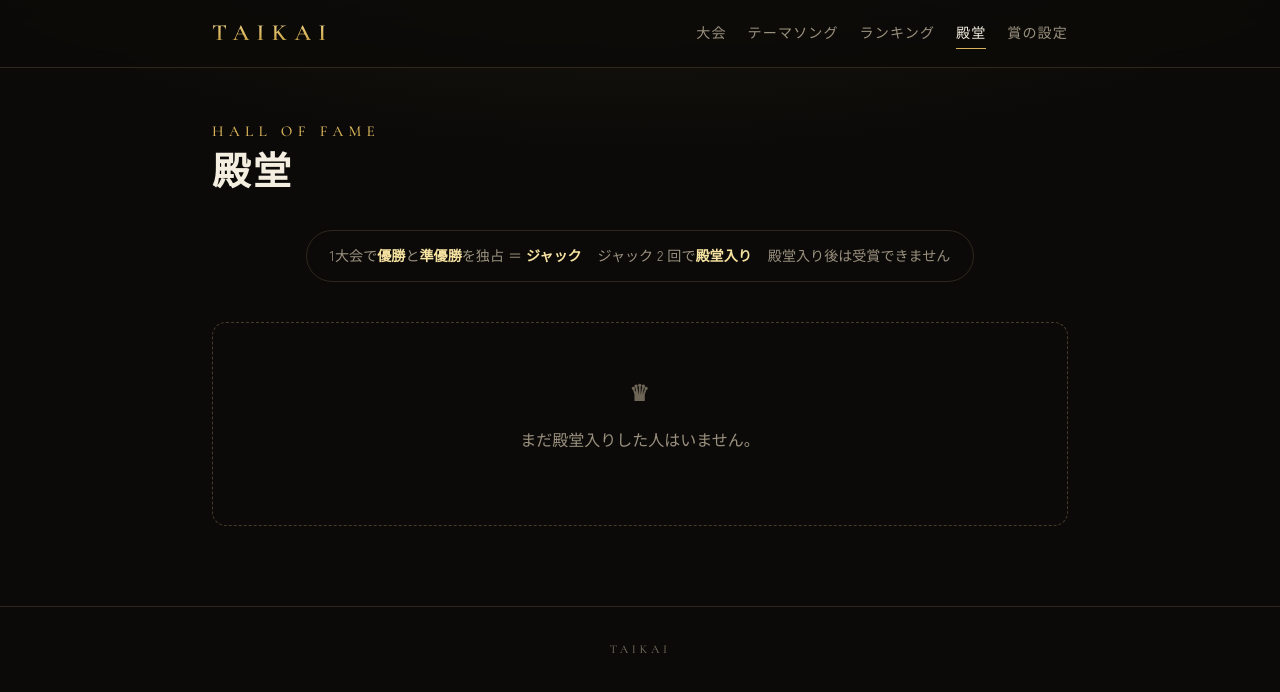
After one commit to masat0shi/taikai, a Django app: page /hall-of-fame/ in a window 1280 px wide. The commit adds this page. Shown: the top 692 px of the page. Run offline with Django 4.2, Linux system fonts and the light colour scheme; data comes from the database, SQL or seed files in the repository; data that the repository does not hold is empty; some web fonts are replaced.

Commit message:
ジャックと殿堂入りを追加
- ジャック: 1大会で同じ人が優勝と準優勝を独占
- ジャック通算2回で殿堂入り。殿堂ページを追加
- 大会一覧・大会ページ・ランキングにジャック/殿堂入りを表示
- 殿堂入りした人は、殿堂入り後の大会では受賞できない

Co-Authored-By: Claude Opus 5.5 <noreply@anthropic.com>

```diff
--- /dev/null
+++ b/contests/hall.py
@@ -0,0 +1,56 @@
+"""ジャックと殿堂入りの判定。
+
+- ジャック: 1つの大会で、同じ人が「優勝」と「準優勝」を両方受賞すること
+- 殿堂入り: ジャックを通算 HALL_OF_FAME_JACKS 回達成すること
+
+優勝・準優勝は賞の表示順で判定する（表示順 1 = 優勝, 2 = 準優勝）。
+同じ人かどうかは「言った人」の文字列（前後の空白を除く）が一致するかで判定する。
+"""
+
+from collections import defaultdict
+
+from .models import Entry
+
+WIN_ORDER = 1
+RUNNER_UP_ORDER = 2
+HALL_OF_FAME_JACKS = 2
+
+
+def jackers_in(entries):
+    """1大会分の受賞語からジャックした人の一覧を返す。"""
+    winners, runners_up = set(), set()
+    for e in entries:
+        name = e.speaker.strip()
+        if e.award.order == WIN_ORDER:
+            winners.add(name)
+        elif e.award.order == RUNNER_UP_ORDER:
+            runners_up.add(name)
+    return sorted(winners & runners_up)
+
+
+def all_jacks():
+    """{言った人: [ジャックした大会の日付, ...（古い順）]}"""
+    by_contest = defaultdict(lambda: (set(), set()))
+    rows = Entry.objects.filter(award__order__in=[WIN_ORDER, RUNNER_UP_ORDER]).values_list(
+        "contest__date", "speaker", "award__order"
+    )
+    for date, speaker, order in rows:
+        by_contest[date][0 if order == WIN_ORDER else 1].add(speaker.strip())
+
+    jacks = defaultdict(list)
+    for date in sorted(by_contest):
+        winners, runners_up = by_contest[date]
+        for name in winners & runners_up:
+            jacks[name].append(date)
+    return dict(jacks)
+
+
+def hall_of_fame(jacks=None):
+    """殿堂入りした人の一覧（殿堂入りした日が古い順）。"""
+    jacks = all_jacks() if jacks is None else jacks
+    members = [
+        {"speaker": name, "jacks": dates, "inducted_on": dates[HALL_OF_FAME_JACKS - 1]}
+        for name, dates in jacks.items()
+        if len(dates) >= HALL_OF_FAME_JACKS
+    ]
+    return sorted(members, key=lambda m: (m["inducted_on"], m["speaker"]))
--- a/contests/templates/contests/base.html
+++ b/contests/templates/contests/base.html
@@ -125,6 +125,11 @@
     .table-wrap { overflow-x:auto; }
 
     footer.site { border-top:1px solid var(--line); color:var(--dim); font-size:.75rem; letter-spacing:.3em; text-align:center; padding:2rem 0 3rem; font-family:var(--latin); }
+    /* ジャック・殿堂入りタグ */
+    .tag { display:inline-flex; align-items:center; gap:.3rem; font-family:var(--latin); font-weight:600; font-size:.72rem;
+           letter-spacing:.2em; padding:.12rem .65rem; border-radius:999px; vertical-align:middle; white-space:nowrap; }
+    .tag.jack { color:var(--gold-hi); border:1px solid var(--gold); background:rgba(216,180,90,.1); }
+    .tag.hof { color:#1a1306; background:linear-gradient(180deg,var(--gold-hi),var(--gold) 60%,#b98f35); }
     {% block extra_style %}{% endblock %}
   </style>
 </head>
@@ -137,6 +142,7 @@
       <a href="{% url 'contests:contest_list' %}" class="{% if u == 'contest_list' or 'contest_' in u or 'entry_' in u %}on{% endif %}">大会</a>
       <a href="{% url 'contests:song_list' %}" class="{% if 'song_' in u %}on{% endif %}">テーマソング</a>
       <a href="{% url 'contests:ranking' %}" class="{% if u == 'ranking' %}on{% endif %}">ランキング</a>
+      <a href="{% url 'contests:hall_of_fame' %}" class="{% if u == 'hall_of_fame' %}on{% endif %}">殿堂</a>
       <a href="{% url 'contests:award_list' %}" class="{% if 'award_' in u %}on{% endif %}">賞の設定</a>
     </nav>
     {% endwith %}
--- a/contests/templates/contests/contest_list.html
+++ b/contests/templates/contests/contest_list.html
@@ -38,6 +38,7 @@
     <div class="date">
       <span class="d">{{ contest.date|date:"Y.m.d" }}</span>
       <span class="w">{{ contest.date|date:"D" }}</span>
+      {% if contest.jackers %}<span class="tag jack">JACK · {{ contest.jackers|join:"・" }}</span>{% endif %}
     </div>
     {% if entries %}
       {% with top=entries.0 %}
--- /dev/null
+++ b/contests/templates/contests/hall_of_fame.html
@@ -0,0 +1,67 @@
+{% extends "contests/base.html" %}
+{% block extra_style %}
+  .rule { display:flex; gap:1rem; flex-wrap:wrap; align-items:center; justify-content:center; text-align:center;
+          border:1px solid var(--line); border-radius:999px; padding:.8rem 1.4rem; margin:0 auto 2.5rem; width:fit-content; max-width:100%;
+          color:var(--muted); font-size:.88rem; }
+  .rule b { color:var(--gold-hi); font-family:var(--mincho); }
+  .plaques { display:grid; grid-template-columns:repeat(auto-fit,minmax(min(100%,270px),1fr)); gap:1.2rem; }
+  .plaque { position:relative; text-align:center; padding:2.2rem 1.4rem 1.8rem; border-radius:18px;
+            border:1px solid rgba(216,180,90,.5);
+            background:radial-gradient(320px 160px at 50% 0%, rgba(216,180,90,.2), transparent 70%), linear-gradient(180deg,var(--surface-2),var(--surface));
+            box-shadow:inset 0 0 0 6px var(--bg), inset 0 0 0 7px rgba(216,180,90,.25); }
+  .plaque .crown { font-size:1.6rem; line-height:1; color:var(--gold); }
+  .plaque .label { font-family:var(--latin); letter-spacing:.4em; font-size:.8rem; color:var(--gold); margin-top:.6rem; }
+  .plaque .name { font-family:var(--mincho); font-weight:800; font-size:clamp(1.8rem,6vw,2.4rem); margin:.4rem 0 .3rem; overflow-wrap:anywhere; }
+  .plaque .since { color:var(--muted); font-size:.85rem; letter-spacing:.06em; }
+  .plaque .jacks { list-style:none; padding:0; margin:1.1rem 0 0; display:flex; gap:.5rem; justify-content:center; flex-wrap:wrap; }
+  .plaque .jacks a { display:inline-block; font-family:var(--latin); font-size:.85rem; letter-spacing:.08em; color:var(--ink);
+                     border:1px solid var(--line-2); border-radius:999px; padding:.15rem .7rem; }
+  .plaque .jacks a:hover { border-color:var(--gold); color:var(--gold-hi); }
+  h2.sec { font-family:var(--mincho); font-weight:800; font-size:1.2rem; letter-spacing:.12em; margin:3rem 0 1rem; }
+  .contender { display:flex; align-items:center; gap:1rem; flex-wrap:wrap; }
+  .contender .n { font-family:var(--mincho); font-weight:800; font-size:1.2rem; }
+  .contender .left { margin-left:auto; color:var(--gold); font-size:.85rem; letter-spacing:.08em; }
+{% endblock %}
+{% block content %}
+<div class="page-head">
+  <div>
+    <div class="eyebrow">Hall of Fame</div>
+    <h1 class="page">殿堂</h1>
+  </div>
+</div>
+<div class="rule"><span>1大会で<b>優勝</b>と<b>準優勝</b>を独占 ＝ <b>ジャック</b></span><span>ジャック {{ required }} 回で<b>殿堂入り</b></span><span>殿堂入り後は受賞できません</span></div>
+
+{% if members %}
+<div class="plaques">
+  {% for m in members %}
+  <article class="plaque">
+    <div class="crown">♛</div>
+    <div class="label">HALL OF FAME</div>
+    <div class="name gold-text">{{ m.speaker }}</div>
+    <div class="since">{{ m.inducted_on|date:"Y.m.d" }} 殿堂入り · ジャック {{ m.jacks|length }} 回</div>
+    <ul class="jacks">
+      {% for d in m.jacks %}<li><a href="{% url 'contests:contest_detail' d|date:'Y-m-d' %}">{{ d|date:"Y.m.d" }}</a></li>{% endfor %}
+    </ul>
+  </article>
+  {% endfor %}
+</div>
+{% else %}
+<div class="empty">
+  <p class="word">♛</p>
+  <p>まだ殿堂入りした人はいません。</p>
+</div>
+{% endif %}
+
+{% if contenders %}
+<h2 class="sec">殿堂入りまであと少し</h2>
+<div class="stack">
+  {% for c in contenders %}
+  <div class="card contender">
+    <span class="n">{{ c.speaker }}</span>
+    <span style="color:var(--muted);font-size:.9rem">ジャック {{ c.jacks|length }} 回（最新 {{ c.jacks|last|date:"Y.m.d" }}）</span>
+    <span class="left">あと {{ c.remaining }} 回</span>
+  </div>
+  {% endfor %}
+</div>
+{% endif %}
+{% endblock %}
--- a/contests/urls.py
+++ b/contests/urls.py
@@ -22,4 +22,5 @@ urlpatterns = [
     path("awards/<int:pk>/edit/", views.award_edit, name="award_edit"),
     path("awards/<int:pk>/delete/", views.award_delete, name="award_delete"),
     path("ranking/", views.ranking, name="ranking"),
+    path("hall-of-fame/", views.hall_of_fame, name="hall_of_fame"),
 ]
--- a/contests/views.py
+++ b/contests/views.py
@@ -6,6 +6,7 @@ from django.http import Http404
 from django.shortcuts import get_object_or_404, redirect, render
 from django.views.decorators.http import require_POST
 
+from . import hall
 from .forms import AwardForm, ContestForm, EntryForm, ThemeSongForm
 from .models import Award, Contest, Entry, ThemeSong
 
@@ -25,6 +26,9 @@ def contest_list(request):
         contests = contests.filter(
             Q(entries__word__icontains=q) | Q(entries__speaker__icontains=q) | Q(entries__description__icontains=q)
         ).distinct()
+    contests = list(contests)
+    for c in contests:
+        c.jackers = hall.jackers_in(c.entries.all())
     return render(
         request,
         "contests/contest_list.html",
@@ -47,10 +51,21 @@ def contest_create(request):
 
 def contest_detail(request, date):
     contest = _contest_by_date(date)
+    entries = list(contest.entries.select_related("award"))
+    jackers = hall.jackers_in(entries)
+    inducted = []
+    if jackers:
+        # この大会のジャックで殿堂入りした人（＝この日がちょうど規定回数目のジャック）
+        jacks = hall.all_jacks()
+        inducted = [
+            name for name in jackers
+            if len(jacks.get(name, [])) >= hall.HALL_OF_FAME_JACKS
+            and jacks[name][hall.HALL_OF_FAME_JACKS - 1] == contest.date
+        ]
     return render(
         request,
         "contests/contest_detail.html",
-        {"contest": contest, "entries": contest.entries.select_related("award")},
+        {"contest": contest, "entries": entries, "jackers": jackers, "inducted": inducted},
     )
 
 
@@ -74,7 +89,7 @@ def contest_delete(request, date):
 
 def entry_create(request, date):
     contest = _contest_by_date(date)
-    form = EntryForm(request.POST or None, request.FILES or None)
+    form = EntryForm(request.POST or None, request.FILES or None, contest=contest)
     if request.method == "POST" and form.is_valid():
         entry = form.save(commit=False)
         entry.contest = contest
@@ -88,7 +103,7 @@ def entry_create(request, date):
 
 def entry_edit(request, pk):
     entry = get_object_or_404(Entry, pk=pk)
-    form = EntryForm(request.POST or None, request.FILES or None, instance=entry)
+    form = EntryForm(request.POST or None, request.FILES or None, instance=entry, contest=entry.contest)
     if request.method == "POST" and form.is_valid():
         form.save()
         messages.success(request, f"「{entry.word}」を更新しました。")
@@ -181,4 +196,28 @@ def ranking(request):
         .annotate(total=Count("id"), wins=Count("id", filter=Q(award__order=1)))
         .order_by("-total", "-wins", "speaker")
     )
+    jacks = hall.all_jacks()
+    speakers = list(speakers)
+    for s in speakers:
+        s["jacks"] = len(jacks.get(s["speaker"].strip(), []))
+        s["hof"] = s["jacks"] >= hall.HALL_OF_FAME_JACKS
     return render(request, "contests/ranking.html", {"speakers": speakers})
+
+
+def hall_of_fame(request):
+    jacks = hall.all_jacks()
+    members = hall.hall_of_fame(jacks)
+    # 殿堂入りまであと少しの人（ジャック 1 回以上・未殿堂入り）
+    contenders = sorted(
+        (
+            {"speaker": name, "jacks": dates, "remaining": hall.HALL_OF_FAME_JACKS - len(dates)}
+            for name, dates in jacks.items()
+            if len(dates) < hall.HALL_OF_FAME_JACKS
+        ),
+        key=lambda c: (c["remaining"], c["jacks"][-1]),
+    )
+    return render(
+        request,
+        "contests/hall_of_fame.html",
+        {"members": members, "contenders": contenders, "required": hall.HALL_OF_FAME_JACKS},
+    )
```
Also changed, not shown: contests/forms.py (+19 -1 lines), contests/templates/contests/contest_detail.html (+22 -0 lines), contests/templates/contests/ranking.html (+6 -5 lines), contests/tests.py (+94 -1 lines).
